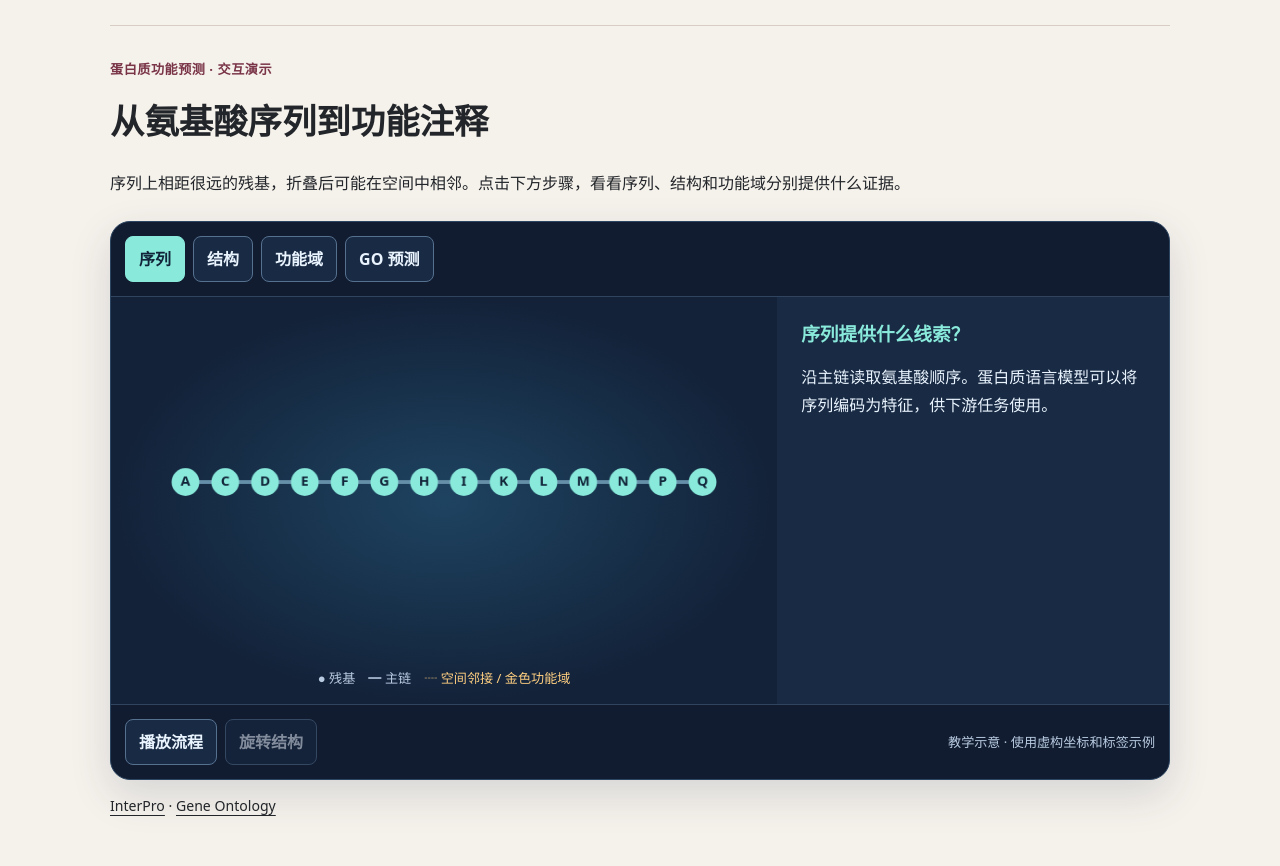
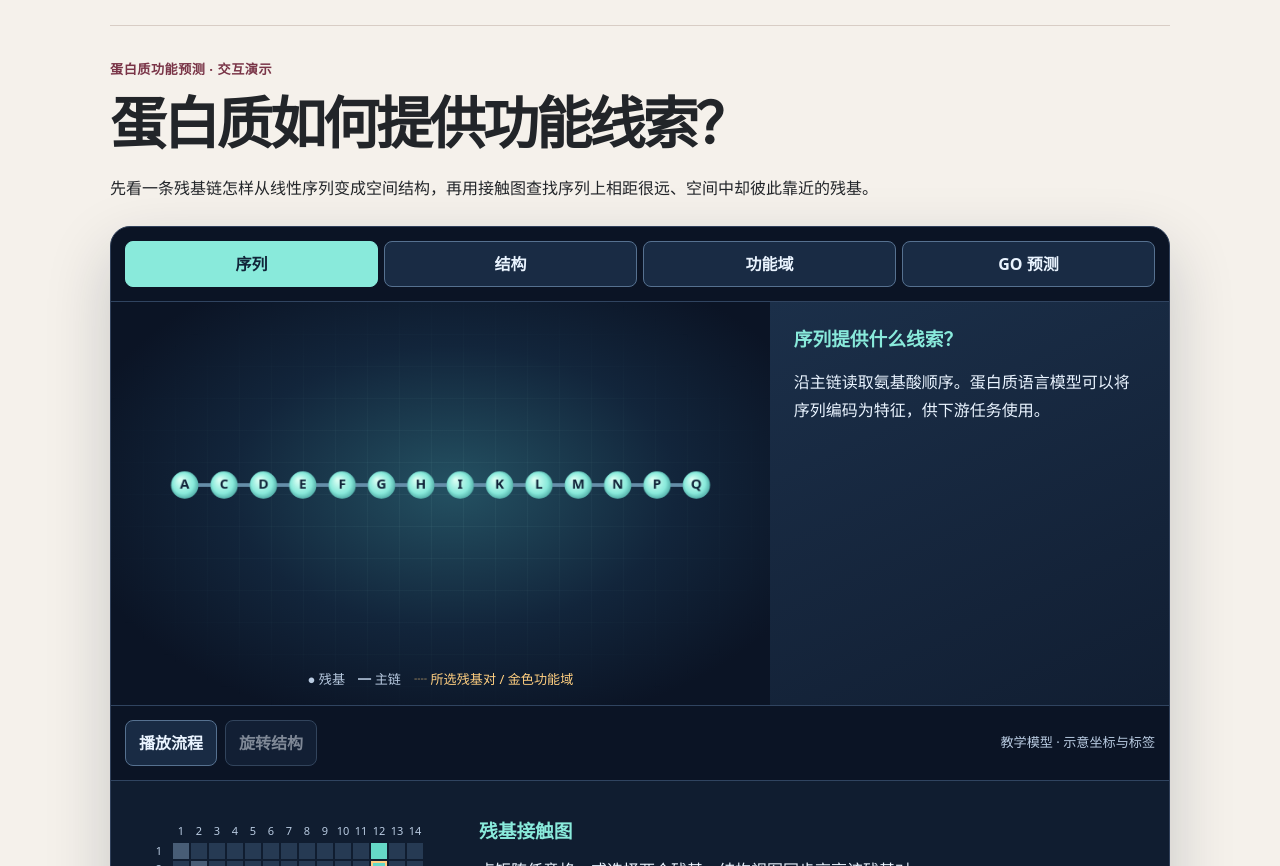
Before and after one commit to F1ndWANG/F1ndWANG, a plain HTML site: page index.html in a window 1280 px wide. Shown: the part 1934-2800 px from the top of the page. Drawn offline with Linux system fonts and the light colour scheme.

Commit message:
Add linked residue contact map and enhance protein exhibit

```diff
--- a/index.html
+++ b/index.html
@@ -38,13 +38,34 @@ body { background: radial-gradient(ellipse at 80% 8%, #eedee2, transparent 27rem
   .lab-grid { grid-template-columns: 1fr; }
   .lab-controls span { margin-left: 0; }
 }
+
+.hero .intro { max-width: 25em; font-size: clamp(1.05rem, 2vw, 1.27rem); }
+.hero .actions a[href="#protein"] { background:#fff9f1; }
+#protein h2 { font-size: clamp(2rem, 4.4vw, 3.9rem); letter-spacing:-.055em; line-height:1.15; margin-bottom: 18px; }
+.protein-lab { background:#0b1425; border-color:#31415b; box-shadow:0 25px 65px #111c3033; }
+.lab-grid { grid-template-columns:minmax(0,1.65fr) minmax(0,1fr); }
+.lab-visual { position:relative; background: radial-gradient(ellipse at 52% 46%,#245162 0%,#12253b 46%,#0b1425 80%); }
+.lab-visual::before { content:""; position:absolute; inset:0; pointer-events:none; background-image:linear-gradient(#9ddbd210 1px,transparent 1px),linear-gradient(90deg,#9ddbd210 1px,transparent 1px); background-size:32px 32px; mask-image:radial-gradient(ellipse,#000,transparent 82%); }
+.lab-visual canvas { position:relative; }
+.lab-notes { background:linear-gradient(155deg,#1b2f49,#111e32); }
+.lab-steps { gap:6px; }
+.lab-steps button { flex:1; min-width:90px; }
+.contact-panel { display:grid; grid-template-columns:minmax(0,290px) minmax(0,1fr); gap:clamp(16px,4vw,44px); padding:clamp(16px,4vw,34px); border-top:1px solid #304460; background:#101d30; }
+.contact-panel h3 { margin:0; color:#89eadb; }
+.contact-panel p { margin:.55rem 0; }
+.contact-panel canvas { display:block; width:100%; height:auto; cursor:crosshair; }
+.contact-panel label { display:inline-flex; gap:8px; align-items:center; flex-wrap:wrap; margin:8px 12px 4px 0; }
+.contact-panel select { color:#eaf4ff; background:#192b44; border:1px solid #567190; font:inherit; border-radius:5px; padding:4px; }
+.contact-panel output { color:#ffcf80; display:block; min-height:3em; font-variant-numeric:tabular-nums; }
+.contact-caption { color:#b9cbe1; font-size:.84rem; }
+@media(max-width:680px) { .lab-grid,.contact-panel {grid-template-columns:1fr;} .contact-panel canvas {max-width:290px;} }
 </style>
 </head>
 <body>
 <header class="wrap top"><a class="brand" href="#about">ZIWEN WANG</a><nav aria-label="页面导航"><a href="#projects">项目</a><a href="#research">科研</a><a href="#education">教育</a><a href="#protein">蛋白质演示</a></nav></header>
 <main class="wrap">
 <section id="about" class="hero">
-<div><p class="eyebrow">北京理工大学 · 计算机科学与技术</p><h1>汪子文<span>Ziwen Wang</span></h1><p class="intro">我用执行轨迹分析智能体在哪一步出错，用局部失真证据解释图像和视频的观感，也研究如何结合序列与结构预测蛋白质功能。</p><p class="muted">2027 届硕士研究生 · AI Agent / 大模型算法</p><div class="actions"><a class="button" href="#projects">查看项目</a><a class="button outline" href="https://github.com/F1ndWANG">访问 GitHub ↗</a></div></div>
+<div><p class="eyebrow">北京理工大学 · 计算机科学与技术</p><h1>汪子文<span>Ziwen Wang</span></h1><p class="intro">我用执行轨迹分析智能体在哪一步出错，用局部失真证据解释图像和视频的观感，也研究如何结合序列与结构预测蛋白质功能。</p><p class="muted">2027 届硕士研究生 · AI Agent / 大模型算法</p><div class="actions"><a class="button" href="#projects">查看项目</a><a class="button outline" href="#protein">探索蛋白质 ↓</a><a class="button outline" href="https://github.com/F1ndWANG">访问 GitHub ↗</a></div></div>
 <figure><img src="portrait.jpg" alt="戴圆框眼镜、身穿酒红色连帽衫，在海边竖起拇指的汪子文动漫肖像" width="800" height="800"></figure>
 </section>
 <section id="projects" class="section"><h2>实习与项目</h2><div class="grid">
@@ -62,8 +83,8 @@ body { background: radial-gradient(ellipse at 80% 8%, #eedee2, transparent 27rem
 </div></section>
 <section id="protein" class="section">
   <p class="eyebrow">蛋白质功能预测 · 交互演示</p>
-  <h2>从氨基酸序列到功能注释</h2>
-  <p>序列上相距很远的残基，折叠后可能在空间中相邻。点击下方步骤，看看序列、结构和功能域分别提供什么证据。</p>
+  <h2>蛋白质如何提供功能线索？</h2>
+  <p>先看一条残基链怎样从线性序列变成空间结构，再用接触图查找序列上相距很远、空间中却彼此靠近的残基。</p>
   <div class="protein-lab">
     <div class="lab-steps" role="group" aria-label="选择演示步骤">
       <button type="button" aria-pressed="true">序列</button>
@@ -74,7 +95,7 @@ body { background: radial-gradient(ellipse at 80% 8%, #eedee2, transparent 27rem
     <div class="lab-grid">
       <div class="lab-visual">
         <canvas width="720" height="400" role="img" aria-label="示意残基链，按步骤显示序列、空间结构和候选功能域"></canvas>
-        <p class="lab-legend">● 残基　━ 主链　<span>┈ 空间邻接 / 金色功能域</span></p>
+        <p class="lab-legend">● 残基　━ 主链　<span>┈ 所选残基对 / 金色功能域</span></p>
       </div>
       <div class="lab-notes" aria-live="polite" aria-atomic="true">
         <h3>序列提供什么线索？</h3>
@@ -84,10 +105,22 @@ body { background: radial-gradient(ellipse at 80% 8%, #eedee2, transparent 27rem
     <div class="lab-controls">
       <button type="button" id="lab-play" aria-pressed="false">播放流程</button>
       <button type="button" id="lab-rotate" aria-pressed="false" disabled>旋转结构</button>
-      <span>教学示意 · 使用虚构坐标和标签示例</span>
+      <span>教学模型 · 示意坐标与标签</span>
+    </div>
+    <div class="contact-panel">
+      <div><canvas id="contact-map" width="290" height="290" aria-label="按残基编号排列的接触矩阵。可用右侧选择框操作。"></canvas><p class="contact-caption">青色表示接触，金框标记所选残基对。</p></div>
+      <div>
+        <h3>残基接触图</h3>
+        <p>点矩阵任意格，或选择两个残基。结构视图同步高亮该残基对。</p>
+        <label>残基 A <select id="contact-a"></select></label>
+        <label>残基 B <select id="contact-b"></select></label>
+        <label>距离阈值 <select id="contact-cutoff"><option>6</option><option selected>8</option><option>10</option><option>12</option></select> Å</label>
+        <output id="contact-result" aria-live="polite"></output>
+        <p class="contact-caption">按示意 Cα 坐标计算欧氏距离。只有间隔至少 3 个位置且距离不超过阈值的残基对会标为接触。</p>
+      </div>
     </div>
   </div>
-  <p class="lab-sources"><a href="https://www.ebi.ac.uk/interpro/">InterPro</a> · <a href="https://www.geneontology.org/docs/ontology-documentation/">Gene Ontology</a></p>
+  <p class="lab-sources"><a href="https://pmc.ncbi.nlm.nih.gov/articles/PMC4894841/">残基接触方法</a> · <a href="https://www.ebi.ac.uk/interpro/">InterPro</a> · <a href="https://www.geneontology.org/docs/ontology-documentation/">Gene Ontology</a></p>
 </section>
 </main>
 <footer class="wrap foot"><span>汪子文 · Ziwen Wang</span><a href="https://github.com/F1ndWANG">@F1ndWANG ↗</a></footer>
@@ -108,10 +141,69 @@ body { background: radial-gradient(ellipse at 80% 8%, #eedee2, transparent 27rem
     [66,86,-16],[14,83,-31],[-32,57,-25],[-88,-28,-6],
     [-26,-13,14],[27,-11,36]
   ];
+  const map = lab.querySelector('#contact-map');
+  const mapCtx = map.getContext('2d');
+  const inputA = lab.querySelector('#contact-a');
+  const inputB = lab.querySelector('#contact-b');
+  const cutoff = lab.querySelector('#contact-cutoff');
+  const result = lab.querySelector('#contact-result');
+  const pitch = 18;
+  const origin = 28;
+  const distance = (i, j) => Math.hypot(...chain[i].map((value, axis) => (value - chain[j][axis]) / 10));
+  const isContact = (i, j) => Math.abs(i - j) >= 3 && distance(i, j) <= Number(cutoff.value);
+  let pair = [1, 11];
+  for (const input of [inputA, inputB]) {
+    Array.from(sequence).forEach((letter, i) => input.add(new Option(`${i + 1} · ${letter}`, String(i))));
+  }
+
+  function drawMap() {
+    const [a, b] = pair;
+    inputA.value = a;
+    inputB.value = b;
+    result.textContent = `${sequence[a]}${a + 1} ↔ ${sequence[b]}${b + 1} · 间隔 ${Math.abs(a - b)} · ${distance(a, b).toFixed(1)} Å · ${isContact(a, b) ? '接触' : '未标为接触'}`;
+    if (!mapCtx) return;
+    mapCtx.clearRect(0, 0, map.width, map.height);
+    mapCtx.font = '11px system-ui';
+    mapCtx.textAlign = 'center';
+    for (let i = 0; i < chain.length; i++) {
+      const y = origin + i * pitch;
+      mapCtx.fillStyle = '#b9cbe1';
+      mapCtx.fillText(i + 1, 14, y + 12);
+      mapCtx.fillText(i + 1, origin + i * pitch + 8, 20);
+      for (let j = 0; j < chain.length; j++) {
+        const x = origin + j * pitch;
+        mapCtx.fillStyle = isContact(i, j) ? '#65d8c7' : i === j ? '#485d76' : '#263a53';
+        mapCtx.fillRect(x, y, pitch - 2, pitch - 2);
+        if ((i === a && j === b) || (i === b && j === a)) {
+          mapCtx.strokeStyle = '#ffcf80';
+          mapCtx.lineWidth = 2;
+          mapCtx.strokeRect(x + 1, y + 1, pitch - 4, pitch - 4);
+        }
+      }
+    }
+  }
+
+  function inspectPair(a, b) {
+    pair = [a, b];
+    drawMap();
+    stopPlayback();
+    select(1);
+  }
+
+  map.addEventListener('click', event => {
+    const rect = map.getBoundingClientRect();
+    const a = Math.floor(((event.clientY - rect.top) * map.height / rect.height - origin) / pitch);
+    const b = Math.floor(((event.clientX - rect.left) * map.width / rect.width - origin) / pitch);
+    if (a >= 0 && a < chain.length && b >= 0 && b < chain.length) inspectPair(a, b);
+  });
+  for (const input of [inputA, inputB, cutoff]) {
+    input.addEventListener('change', () => inspectPair(Number(inputA.value), Number(inputB.value)));
+  }
+
   const domain = i => i >= 8 && i <= 12;
   const copy = [
     ['序列提供什么线索？','沿主链读取氨基酸顺序。蛋白质语言模型可以将序列编码为特征，供下游任务使用。'],
-    ['折叠让远距离残基相遇','金色虚线连接序列中的第 2 和第 12 个残基。它们在主链上相隔 10 个位置，折叠后在示意结构中靠近。残基图可以把这类三维邻接关系作为边。'],
+    ['折叠让远距离残基相遇','金色虚线连接接触图中选中的残基对。对比序列间隔和三维距离，就能看到残基图中的空间边如何补充主链信息。'],
     ['功能域提供先验','金色标出一段候选功能域。InterPro 可基于蛋白质序列匹配家族、结构域和功能位点特征，提供功能线索。'],
     ['把证据映射到 GO 标签','模型可以融合序列、空间结构和功能域特征，预测多个 GO 标签。下面是三个维度的独立示例。']
   ];
@@ -147,12 +239,16 @@ body { background: radial-gradient(ellipse at 80% 8%, #eedee2, transparent 27rem
       ctx.stroke();
     };
     points.slice(1).forEach((point, i) => stroke(points[i], point, index >= 2 && domain(i) && domain(i + 1) ? '#ffcf80' : '#658ea9', 4));
-    if (index === 1 && folded > .65) stroke(points[1], points[11], '#ffcf80', 3, [7, 6]);
+    if (index === 1 && folded > .65) stroke(points[pair[0]], points[pair[1]], '#ffcf80', 3, [7, 6]);
     points.forEach((point, i) => {
-      const highlight = (index === 1 && (i === 1 || i === 11)) || (index >= 2 && domain(i));
+      const highlight = (index === 1 && pair.includes(i)) || (index >= 2 && domain(i));
       ctx.beginPath();
       ctx.arc(point.x, point.y, 15, 0, 2 * Math.PI);
-      ctx.fillStyle = highlight ? '#ffcf80' : '#89eadb';
+      const gloss = ctx.createRadialGradient(point.x - 5, point.y - 6, 1, point.x, point.y, 17);
+      gloss.addColorStop(0, highlight ? '#fff2ba' : '#d9fff4');
+      gloss.addColorStop(.65, highlight ? '#ffcf80' : '#89eadb');
+      gloss.addColorStop(1, highlight ? '#c3853a' : '#429c99');
+      ctx.fillStyle = gloss;
       ctx.fill();
       ctx.fillStyle = '#112439';
       ctx.font = 'bold 15px system-ui';
@@ -247,6 +343,7 @@ body { background: radial-gradient(ellipse at 80% 8%, #eedee2, transparent 27rem
     select(index);
   });
   draw();
+  drawMap();
 })();
 </script>
 </body>
```
